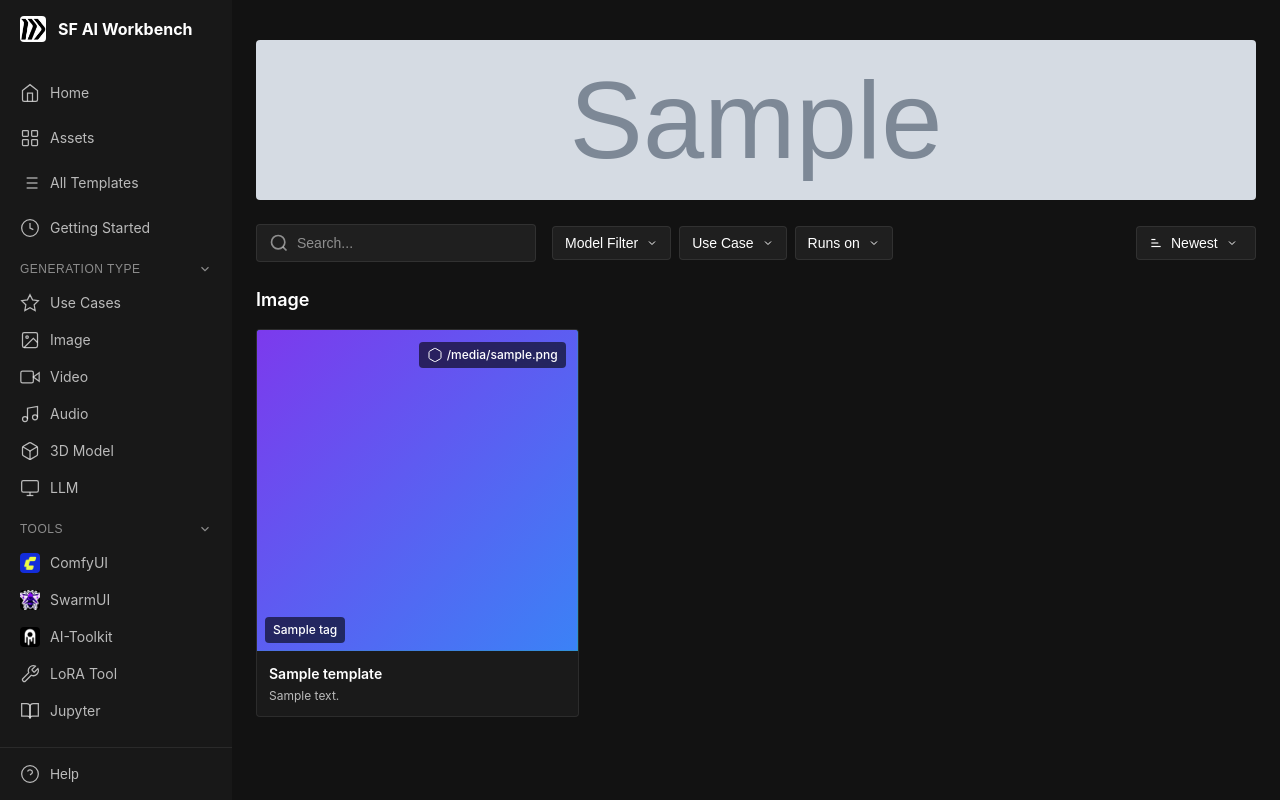
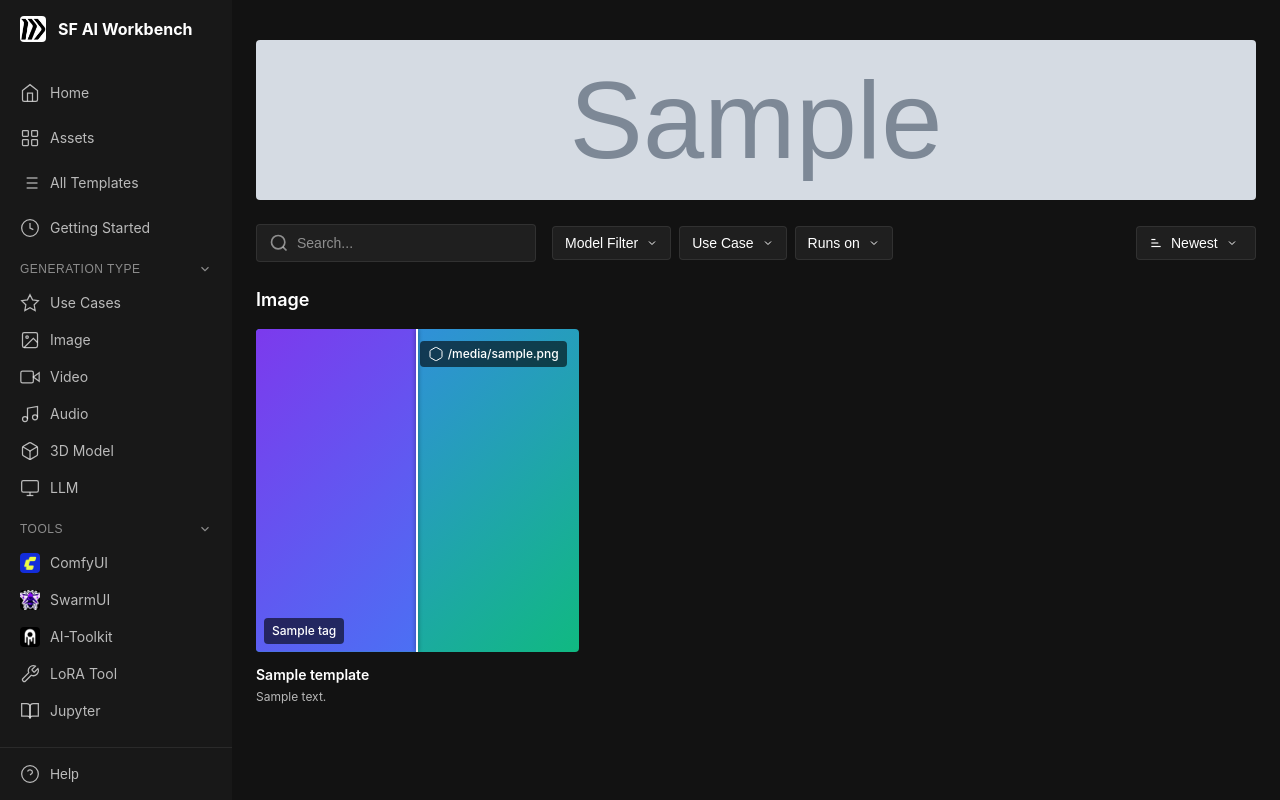
Before and after one commit to razvanmatei-sf/runpod-ggs, a Flask app: template server/templates/home.html in a window 1280 px wide. Run offline with Flask 3, Linux system fonts and the light colour scheme; the template is opened without the code that fills it: most values are stand-ins (such as "Sample title", 1, 10 or a date in 2020); grey boxes marked "Sample" are stand-in pictures; data that the repository does not hold is empty; parts of the project's set-up code (start-up, migrations or seed data) failed here and were passed over.

Commit message:
Redesign template cards to match mockup
- Remove border and background from cards (cleaner look)
- Title and description now without box, just text below image
- Slider starts at 50% by default (shows both images)
- Hover effect: zoom images instead of lifting card
- Move edit button to top-left (avoid overlap with logo)
- Add border-radius to image container

```diff
--- a/server/static/css/style.css
+++ b/server/static/css/style.css
@@ -1643,18 +1643,16 @@ a:hover {
 
 .template-card {
     position: relative;
-    background: var(--bg-card);
-    border: 1px solid var(--border-default);
+    background: transparent;
+    border: none;
     border-radius: var(--radius-lg);
-    overflow: hidden;
+    overflow: visible;
     cursor: pointer;
     transition: var(--transition-normal);
 }
 
 .template-card:hover {
-    border-color: var(--border-card);
-    transform: translateY(-2px);
-    box-shadow: var(--shadow-md);
+    /* No lift effect - zoom happens on images instead */
 }
 
 .template-card-image {
@@ -1662,6 +1660,7 @@ a:hover {
     width: 100%;
     aspect-ratio: 1;
     overflow: hidden;
+    border-radius: var(--radius-lg);
 }
 
 .template-image-slider {
@@ -1677,20 +1676,25 @@ a:hover {
     width: 100%;
     height: 100%;
     object-fit: cover;
+    transition: transform 0.3s ease;
+}
+
+.template-card:hover .template-image {
+    transform: scale(1.05);
 }
 
 .template-image-before {
     z-index: 1;
-    clip-path: inset(0 0 0 0);
+    clip-path: inset(0 50% 0 0);
 }
 
 .template-image-after {
     z-index: 0;
 }
 
-/* Slider divider line */
+/* Slider divider line - starts at 50% */
 .template-image-slider {
-    --slider-pos: 100%;
+    --slider-pos: 50%;
 }
 
 .template-image-slider::after {
@@ -1704,13 +1708,9 @@ a:hover {
     z-index: 2;
     left: var(--slider-pos);
     transform: translateX(-50%);
-    opacity: 0;
+    opacity: 1;
     transition: opacity 0.2s ease;
     pointer-events: none;
-}
-
-.template-image-slider:hover::after {
-    opacity: 1;
 }
 
 .template-logo {
@@ -1757,7 +1757,7 @@ a:hover {
 }
 
 .template-card-content {
-    padding: var(--space-3);
+    padding: var(--space-3) 0;
 }
 
 .template-card-title {
@@ -1780,11 +1780,11 @@ a:hover {
     overflow: hidden;
 }
 
-/* Template Card - Edit Button */
+/* Template Card - Edit Button (bottom-left to avoid logo overlap) */
 .template-edit-btn {
     position: absolute;
     top: var(--space-2);
-    right: var(--space-2);
+    left: var(--space-2);
     z-index: 10;
     background: rgba(0, 0, 0, 0.7);
     border: none;
@@ -1812,6 +1812,7 @@ a:hover {
     align-items: center;
     justify-content: center;
     aspect-ratio: 1;
+    border-radius: var(--radius-lg);
 }
 
 .template-card-add:hover {
--- a/server/templates/home.html
+++ b/server/templates/home.html
@@ -614,11 +614,11 @@
         });
 
         slider.addEventListener('mouseleave', () => {
-            // Reset to show full "before" image
+            // Reset to 50% position (show both images equally)
             if (beforeImg) {
-                beforeImg.style.clipPath = 'inset(0 0 0 0)';
+                beforeImg.style.clipPath = 'inset(0 50% 0 0)';
             }
-            sliderLine.style.setProperty('--slider-pos', '100%');
+            sliderLine.style.setProperty('--slider-pos', '50%');
         });
     });
 
```
